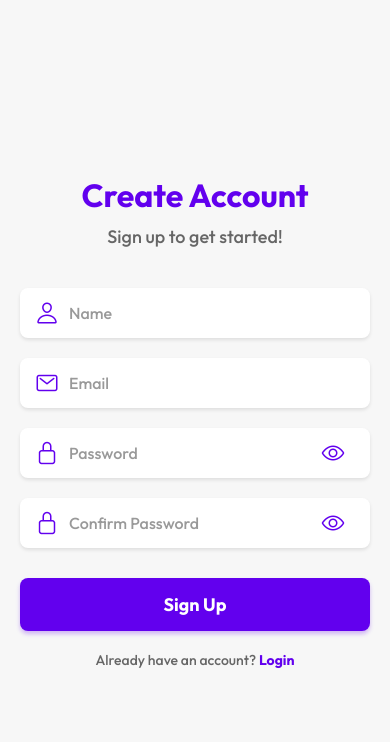
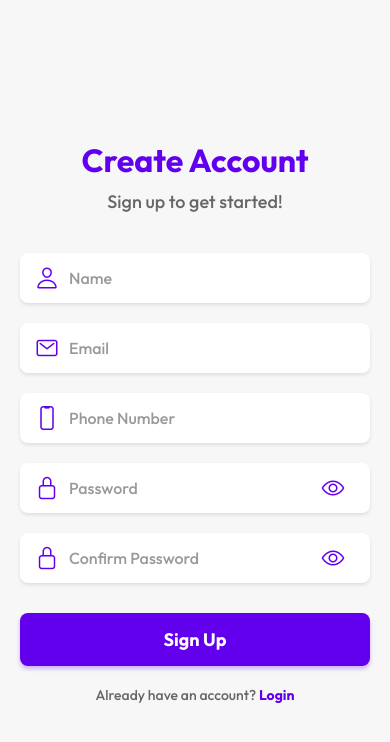
Before and after one commit to Creative-banda/Business_Application, a React Native app: screen /SignUp in a window 390 px wide. Shown: the top 742 px of the page. Built offline with nearby package versions, Linux system fonts and the light colour scheme.

Commit message:
Add CustomInput component and enhance Business_Info for feedback submission; improve error handling and loading state

```diff
--- /dev/null
+++ b/GlobalComponents/SignUpInput.js
@@ -0,0 +1,73 @@
+import React from 'react';
+import { View, TextInput, StyleSheet, TouchableOpacity } from 'react-native';
+import { Ionicons } from '@expo/vector-icons';
+
+const CustomInput = ({
+    iconName,
+    placeholder,
+    value,
+    onChangeText,
+    secureTextEntry = false,
+    keyboardType = 'default',
+    autoCapitalize = 'none',
+    isPasswordVisible,
+    togglePasswordVisibility,
+    ...props
+}) => {
+    return (
+        <View style={styles.inputContainer}>
+            <Ionicons name={iconName} size={24} color="#6200EE" style={styles.inputIcon} />
+            <TextInput
+                style={styles.input}
+                placeholder={placeholder}
+                placeholderTextColor="#999"
+                value={value}
+                onChangeText={onChangeText}
+                secureTextEntry={secureTextEntry && !isPasswordVisible}
+                keyboardType={keyboardType}
+                autoCapitalize={autoCapitalize}
+                {...props}
+            />
+            {secureTextEntry && (
+                <TouchableOpacity onPress={togglePasswordVisibility} style={styles.eyeIcon}>
+                    <Ionicons
+                        name={isPasswordVisible ? "eye-off-outline" : "eye-outline"}
+                        size={24}
+                        color="#6200EE"
+                    />
+                </TouchableOpacity>
+            )}
+        </View>
+    );
+};
+
+const styles = StyleSheet.create({
+    inputContainer: {
+        flexDirection: 'row',
+        alignItems: 'center',
+        backgroundColor: '#FFF',
+        borderRadius: 8,
+        marginBottom: 20,
+        paddingHorizontal: 15,
+        elevation: 2,
+        shadowColor: "#000",
+        shadowOffset: { width: 0, height: 2 },
+        shadowOpacity: 0.1,
+        shadowRadius: 3.84,
+    },
+    inputIcon: {
+        marginRight: 10,
+    },
+    input: {
+        flex: 1,
+        height: 50,
+        fontFamily: 'Outfit',
+        fontSize: 16,
+        color: '#333',
+    },
+    eyeIcon: {
+        padding: 10,
+    },
+});
+
+export default CustomInput;
--- a/HomeComponents/Slider.js
+++ b/HomeComponents/Slider.js
@@ -25,6 +25,8 @@ const Slider = ({navigation}) => {
                     'Authorization': `Bearer ${token}`,
                 },
             });
+            console.log("Slider Response: ");
+
             if (!response) {
                 console.error(`Error from Slider: ${response.status} ${response.statusText}`);
                 return;
--- a/Screens/Business_Info.js
+++ b/Screens/Business_Info.js
@@ -3,8 +3,10 @@ import { ThemeContext } from '../Globals/ThemeContext'
 import AreYouSure from '../GlobalComponents/AreYouSure'
 import CustomAlert from '../GlobalComponents/Customalert'
 import MaterialIcons from 'react-native-vector-icons/MaterialIcons'
+import { BASE_URL } from '@env'
+import axios from 'axios'
 import MaterialCommunityIcons from 'react-native-vector-icons/MaterialCommunityIcons'
-import { StyleSheet, Text, View, Image, TextInput, ScrollView, TouchableOpacity, Linking, Animated } from 'react-native'
+import { StyleSheet, Text, View, Image, TextInput, ScrollView, TouchableOpacity, Linking, Animated, ActivityIndicator } from 'react-native'
 
 const Business_Info = ({ route, navigation }) => {
   const { item, Owner, email } = route.params;
@@ -14,9 +16,9 @@ const Business_Info = ({ route, navigation }) => {
   const [showAlert, setShowAlert] = useState(false);
   const [animation] = useState(new Animated.Value(0))
   const [alertMessage, setAlertMessage] = useState('');
-  const { themeColor, textColor } = useContext(ThemeContext)
+  const [loading, setLoading] = useState(false)
+  const { themeColor, textColor, userDetails } = useContext(ThemeContext)
   const [IsdeleteVisible, setIsDeleteVisible] = useState(false);
-
 
   const makePhoneCall = (phoneNumber) => {
     let phoneUrl = `tel:${phoneNumber}`;
@@ -69,12 +71,12 @@ const Business_Info = ({ route, navigation }) => {
 
   const handleDelete = () => {
     const userEmail = email.replace(/\./g, '_');
-    const nodeRef = ref(database,  `Users/${userEmail}/${item.id}`);
+    const nodeRef = ref(database, `Users/${userEmail}/${item.id}`);
 
     remove(nodeRef)
       .then(() => {
         console.log("Node deleted successfully.");
-        navigation.navigate("MyBusiness", {email : email})
+        navigation.navigate("MyBusiness", { email: email })
       })
       .catch((error) => {
         console.error("Error deleting node:", error);
@@ -108,23 +110,48 @@ const Business_Info = ({ route, navigation }) => {
     return stars;
   };
 
-  const handleSubmit = () => {
-    if (rating & Input) {
+  const handleSubmit = async () => {
+    if (!rating & !Input) {
+      setAlertMessage("Please fill the required fields.")
+      setType('error');
+      setShowAlert(true)
+      return;
+    }
+    setLoading(true)
+    const feedback = {
+      rating: rating,
+      review: Input,
+      user: userDetails._id,
+      business: item._id
 
-      const feedback = {
-        rating: rating,
-        comment: Input
+    }
+    console.log(feedback);
+    console.log(`${BASE_URL}/review`);
+
+
+    try {
+      console.log(userDetails.token);
+
+
+      const response = await axios.post(`${BASE_URL}/review`, feedback, {
+        headers: {
+          'Authorization' : `Bearer ${userDetails.token}`
+        }
+      })
+      if (!response) {
+        console.error(`Error from Business Info: ${response.status} ${response.statusText}`);
+        return;
       }
-
       setAlertMessage("Thank you for your feedback!")
       setType('success');
       setShowAlert(true);
       setInput('');
     }
-    else {
-      setAlertMessage("Please fill the required fields.")
-      setType('error');
-      setShowAlert(true);
+    catch (error) {
+      console.log(error);
+    }
+    finally {
+      setLoading(false)
     }
   }
 
@@ -174,14 +201,14 @@ const Business_Info = ({ route, navigation }) => {
           <TextInput
             numberOfLines={5}
             placeholder="Enter Your Review"
-            style={styles.InputText}
+            style={[styles.InputText, { borderColor: themeColor }]}
             value={Input}
             onChangeText={setInput}
             multiline={true}
             textAlignVertical="top"
           />
           <TouchableOpacity style={[styles.button, { backgroundColor: themeColor }]} onPress={handleSubmit}>
-            <Text style={{ fontFamily: 'Outfit-bold', color: textColor }}> Submit </Text>
+            {loading ? <ActivityIndicator size={"small"} color={textColor} /> : <Text style={{ fontFamily: 'Outfit-bold', color: textColor }}> Submit </Text>}
           </TouchableOpacity>
         </View>}
 
@@ -211,7 +238,7 @@ const styles = StyleSheet.create({
 
   about: { paddingVertical: 30, gap: 10, },
 
-  InputText: { borderColor: '#000', borderWidth: 1, borderRadius: 10, paddingHorizontal: 10, paddingVertical: 10, },
+  InputText: { borderWidth: 1, borderRadius: 20, paddingHorizontal: 20, paddingVertical: 13, fontFamily: 'Outfit', fontSize: 16, },
 
   button: { width: '100%', paddingVertical: 10, justifyContent: 'center', alignItems: 'center', borderRadius: 20, marginTop: 15, marginBottom: 30 },
 
--- a/Screens/SignUpPage.js
+++ b/Screens/SignUpPage.js
@@ -1,11 +1,14 @@
 import React, { useState } from 'react';
-import { Ionicons } from '@expo/vector-icons';
+import { StyleSheet, View, Text, TouchableOpacity, KeyboardAvoidingView, Platform, ScrollView, ActivityIndicator } from 'react-native';
 import CustomAlert from '../GlobalComponents/Customalert';
-import { StyleSheet, View, Text, TextInput, TouchableOpacity, KeyboardAvoidingView, Platform, ScrollView, ActivityIndicator, Alert } from 'react-native';
+import CustomInput from '../GlobalComponents/SignUpInput';
+import axios from 'axios';
+import { BASE_URL } from '@env';
 
 const SignUpScreen = ({ navigation }) => {
-    const [name, setName] = useState('');  // New state for storing the user's name
+    const [name, setName] = useState('');
     const [email, setEmail] = useState('');
+    const [phoneNumber, setPhoneNumber] = useState('');
     const [password, setPassword] = useState('');
     const [confirmPassword, setConfirmPassword] = useState('');
     const [loading, setLoading] = useState(false);
@@ -25,33 +28,26 @@ const SignUpScreen = ({ navigation }) => {
 
         setLoading(true);
         try {
-            const userCredential = await createUserWithEmailAndPassword(auth, email, password);
-            const user = userCredential.user;
-
-            // Update the user's profile with the name
-            await updateProfile(user, { displayName: name });
-
-            await sendEmailVerification(user);
-
-            Alert.alert(
-                "Success",
-                "Account created successfully! Please check your email for verification.",
-                [{ text: "OK", onPress: () => navigation.navigate('Login') }]
-            );
+            const payload = { mail: email, password, userName: name, phoneNumber };
+            const response = await axios.post(`${BASE_URL}/auth/signup`, payload, {
+                headers: { 'Content-Type': 'application/json' },
+            });
+            if (response.data.success) {
+                setAlertMessage('Account created successfully! Please check your email for verification.');
+                setAlertType('success');
+                setAlertVisible(true);
+                setName('');
+                setEmail('');
+                setPhoneNumber('');
+                setPassword('');
+                setConfirmPassword('');
+                navigation.navigate('Login');
+            }
         } catch (error) {
-            let errorMessage = "An error occurred during sign up.";
-            switch (error.code) {
-                case 'auth/email-already-in-use':
-                    errorMessage = "This email is already in use.";
-                    break;
-                case 'auth/invalid-email':
-                    errorMessage = "Please enter a valid email address.";
-                    break;
-                case 'auth/weak-password':
-                    errorMessage = "The password is too weak. Please use a stronger password.";
-                    break;
-            }
-            Alert.alert("Error", errorMessage);
+            console.log('Error Response:', error.response.data);
+            setAlertMessage(error.response?.data?.message || 'An error occurred');
+            setAlertType('error');
+            setAlertVisible(true);
         } finally {
             setLoading(false);
         }
@@ -68,67 +64,48 @@ const SignUpScreen = ({ navigation }) => {
                     <Text style={styles.subHeader}>Sign up to get started!</Text>
                 </View>
                 <View style={styles.formContainer}>
-
-                    <View style={styles.inputContainer}>
-                        <Ionicons name="person-outline" size={24} color="#6200EE" style={styles.inputIcon} />
-                        <TextInput
-                            style={styles.input}
+                    <CustomInput
+                        iconName="person-outline"
                         placeholder="Name"
-                            placeholderTextColor="#999"
                         value={name}
                         onChangeText={setName}
                     />
-                    </View>
-
-                    <View style={styles.inputContainer}>
-                        <Ionicons name="mail-outline" size={24} color="#6200EE" style={styles.inputIcon} />
-                        <TextInput
-                            style={styles.input}
+                    <CustomInput
+                        iconName="mail-outline"
                         placeholder="Email"
-                            placeholderTextColor="#999"
                         value={email}
                         onChangeText={setEmail}
                         keyboardType="email-address"
                         autoCapitalize="none"
                     />
-                    </View>
-
-                    <View style={styles.inputContainer}>
-                        <Ionicons name="lock-closed-outline" size={24} color="#6200EE" style={styles.inputIcon} />
-                        <TextInput
-                            style={styles.input}
+                    <CustomInput
+                        iconName="phone-portrait-outline"
+                        placeholder="Phone Number"
+                        value={phoneNumber}
+                        onChangeText={setPhoneNumber}
+                        keyboardType="phone-pad"
+                    />
+                    <CustomInput
+                        iconName="lock-closed-outline"
                         placeholder="Password"
-                            placeholderTextColor="#999"
                         value={password}
                         onChangeText={setPassword}
-                            secureTextEntry={!isPasswordVisible}
-                            autoCapitalize="none"
+                        secureTextEntry
+                        isPasswordVisible={isPasswordVisible}
+                        togglePasswordVisibility={() => setIsPasswordVisible(!isPasswordVisible)}
                     />
-                        <TouchableOpacity onPress={() => setIsPasswordVisible(!isPasswordVisible)} style={styles.eyeIcon}>
-                            <Ionicons name={isPasswordVisible ? "eye-off-outline" : "eye-outline"} size={24} color="#6200EE" />
-                        </TouchableOpacity>
-                    </View>
-
-                    <View style={styles.inputContainer}>
-                        <Ionicons name="lock-closed-outline" size={24} color="#6200EE" style={styles.inputIcon} />
-                        <TextInput
-                            style={styles.input}
+                    <CustomInput
+                        iconName="lock-closed-outline"
                         placeholder="Confirm Password"
-                            placeholderTextColor="#999"
                         value={confirmPassword}
                         onChangeText={setConfirmPassword}
-                            secureTextEntry={!isConfirmPasswordVisible}
-                            autoCapitalize="none"
+                        secureTextEntry
+                        isPasswordVisible={isConfirmPasswordVisible}
+                        togglePasswordVisibility={() => setIsConfirmPasswordVisible(!isConfirmPasswordVisible)}
                     />
-                        <TouchableOpacity onPress={() => setIsConfirmPasswordVisible(!isConfirmPasswordVisible)} style={styles.eyeIcon}>
-                            <Ionicons name={isConfirmPasswordVisible ? "eye-off-outline" : "eye-outline"} size={24} color="#6200EE" />
+                    <TouchableOpacity style={styles.button} onPress={handleSignUp}>
+                        {loading ? <ActivityIndicator size="small" /> : <Text style={styles.buttonText}>Sign Up</Text>}
                     </TouchableOpacity>
-                    </View>
-
-                    <TouchableOpacity style={styles.button} onPress={handleSignUp}>
-                        {loading ? <ActivityIndicator size='small' /> : <Text style={styles.buttonText}>Sign Up</Text>}
-                    </TouchableOpacity>
-
                     <View style={styles.loginContainer}>
                         <Text style={styles.loginText}>Already have an account? </Text>
                         <TouchableOpacity onPress={() => navigation.navigate('Login')}>
@@ -178,35 +155,6 @@ const styles = StyleSheet.create({
     formContainer: {
         width: '100%',
     },
-    inputContainer: {
-        flexDirection: 'row',
-        alignItems: 'center',
-        backgroundColor: '#FFF',
-        borderRadius: 8,
-        marginBottom: 20,
-        paddingHorizontal: 15,
-        elevation: 2,
-        shadowColor: "#000",
-        shadowOffset: {
-            width: 0,
-            height: 2,
-        },
-        shadowOpacity: 0.1,
-        shadowRadius: 3.84,
-    },
-    inputIcon: {
-        marginRight: 10,
-    },
-    input: {
-        flex: 1,
-        height: 50,
-        fontFamily: 'Outfit',
-        fontSize: 16,
-        color: '#333',
-    },
-    eyeIcon: {
-        padding: 10,
-    },
     button: {
         backgroundColor: '#6200EE',
         paddingVertical: 15,
@@ -215,10 +163,7 @@ const styles = StyleSheet.create({
         marginTop: 10,
         elevation: 3,
         shadowColor: "#6200EE",
-        shadowOffset: {
-            width: 0,
-            height: 3,
-        },
+        shadowOffset: { width: 0, height: 3 },
         shadowOpacity: 0.27,
         shadowRadius: 4.65,
     },
```
Lines whose indentation alone changed are shown as unchanged.
